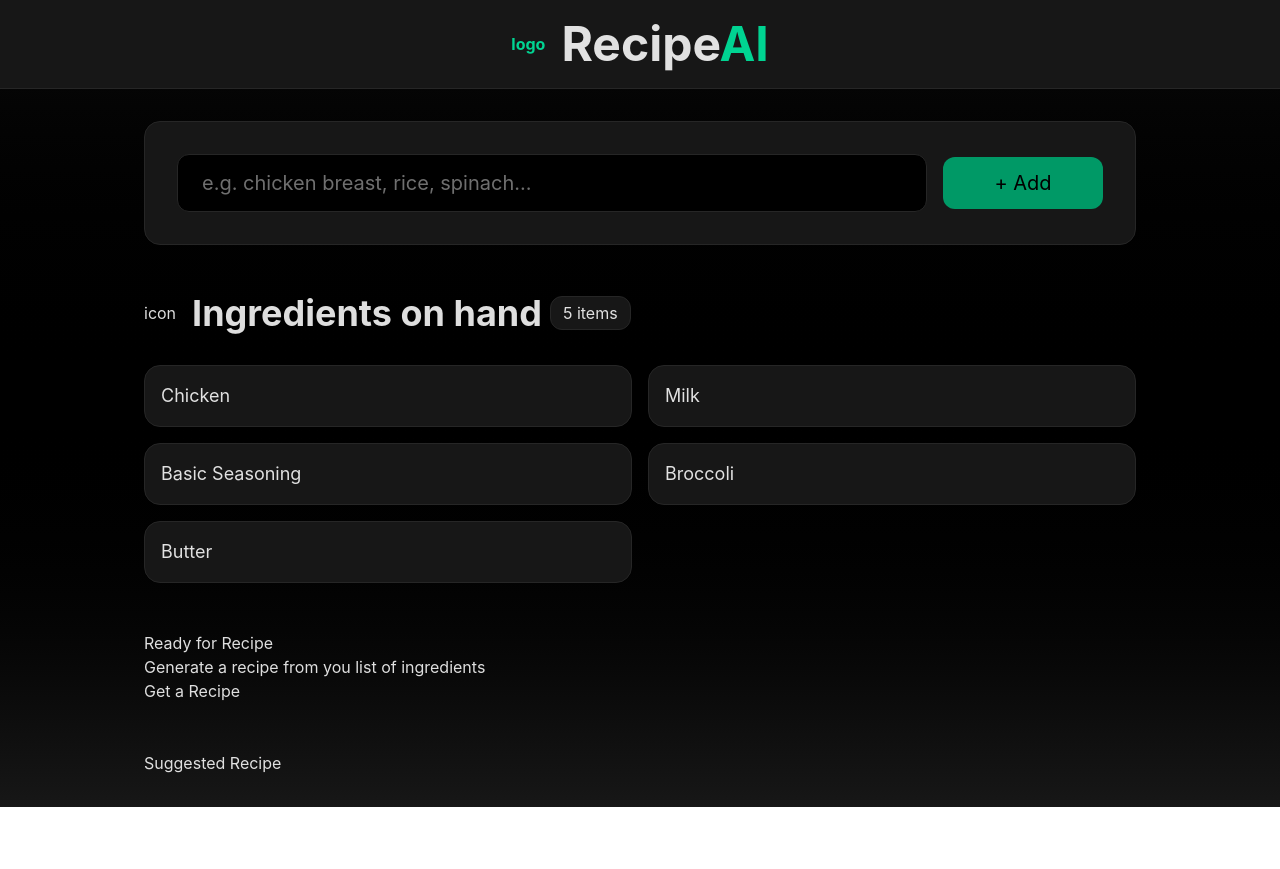
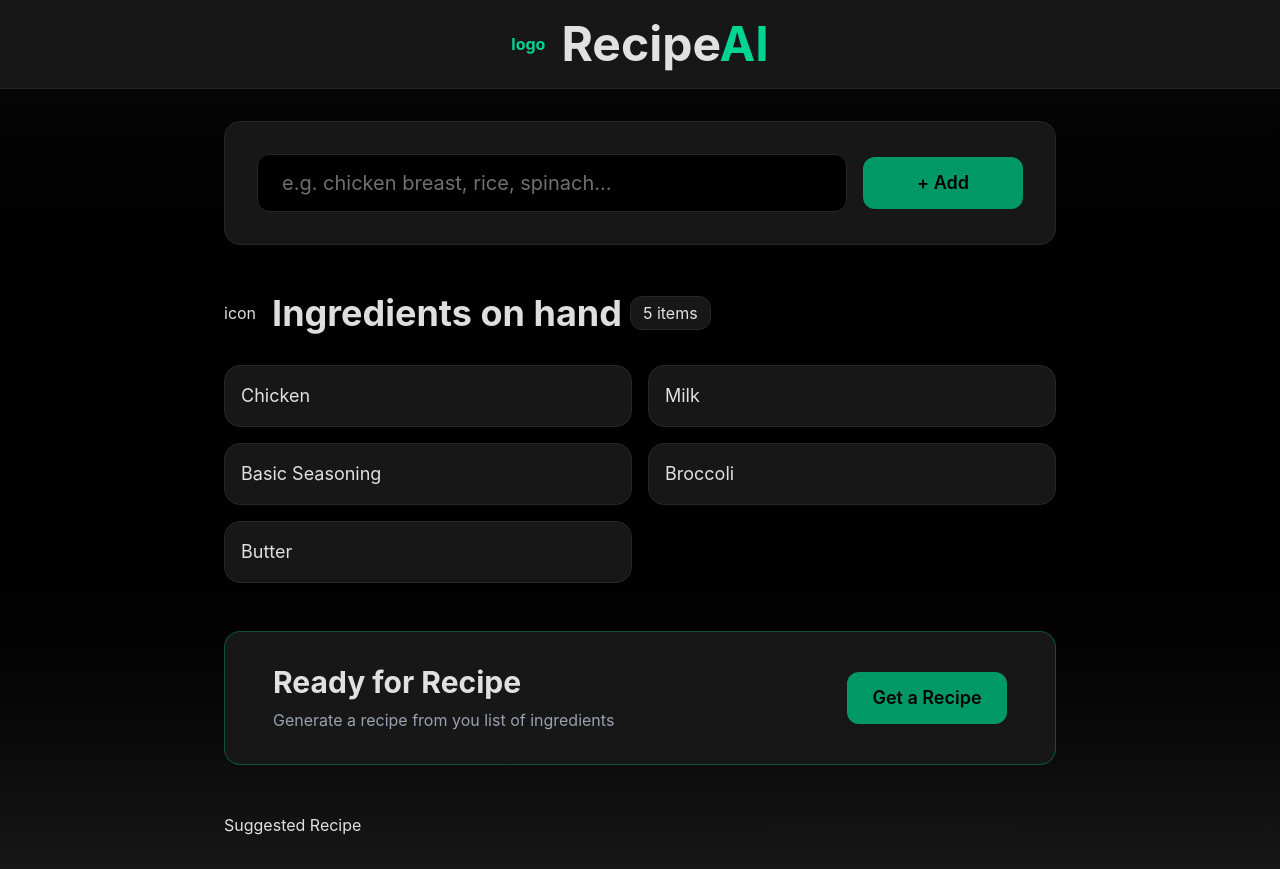
Before and after one commit to nainsworth/recipe-ai, a React (Vite) app: page / in a window 1280 px wide. Before the commit the page ends 807 px from the top, so only its background shows below. Built offline with nearby package versions, Linux system fonts and the light colour scheme.

Commit message:
Styled generate buttons section

```diff
--- a/src/App.tsx
+++ b/src/App.tsx
@@ -29,12 +29,12 @@ function App() {
         </div>
 
         {/* generate button */}
-        <div>
-          <div>
-            <h3>Ready for Recipe</h3>
-            <p>Generate a recipe from you list of ingredients</p>
+        <div className="bg-backdrop rounded-2xl border-emerald-400/30 p-6 sm:py-8 sm:px-12 flex flex-col sm:flex-row justify-between items-center gap-8 ">
+          <div className="self-start">
+            <h3 className="text-2xl sm:text-3xl font-bold mb-2">Ready for Recipe</h3>
+            <p className="text-gray-400 ">Generate a recipe from you list of ingredients</p>
           </div>
-          <button>Get a Recipe</button>
+          <button className="primary-btn">Get a Recipe</button>
         </div>
 
         {/* generated recipe */}
--- a/src/components/IngredientForm.tsx
+++ b/src/components/IngredientForm.tsx
@@ -9,7 +9,7 @@ const IngredientForm = () => {
         placeholder="e.g. chicken breast, rice, spinach..."
         className="bg-black border border-neutral-800 w-full h-full px-6 py-4 rounded-xl xs:text-base sm:text-xl focus:outline-emerald-400"
       />
-      <button className="bg-emerald-600 text-black text-xl w-full h-full sm:max-w-40  p-3 rounded-xl cursor-pointer hover:bg-emerald-800 transition-colors">
+      <button className="primary-btn">
         + Add
       </button>
     </form>
--- a/src/index.css
+++ b/src/index.css
@@ -19,7 +19,7 @@
 
 @layer base {
   main {
-    @apply flex flex-col  justify-center px-4 py-8 max-w-5xl mx-auto;
+    @apply flex flex-col  justify-center px-4 sm:px-8 py-8 max-w-4xl mx-auto;
   }
 }
 
@@ -30,4 +30,7 @@
   .ingredient-list > li {
     @apply text-lg capitalize bg-neutral-900 backdrop-blur-lg border border-neutral-800 rounded-2xl p-4;
   }
+  .primary-btn {
+    @apply bg-emerald-600 text-black font-semibold text-lg w-full h-full sm:max-w-40  p-3 rounded-xl cursor-pointer hover:bg-emerald-800 transition-colors duration-300;
+  }
 }
```
